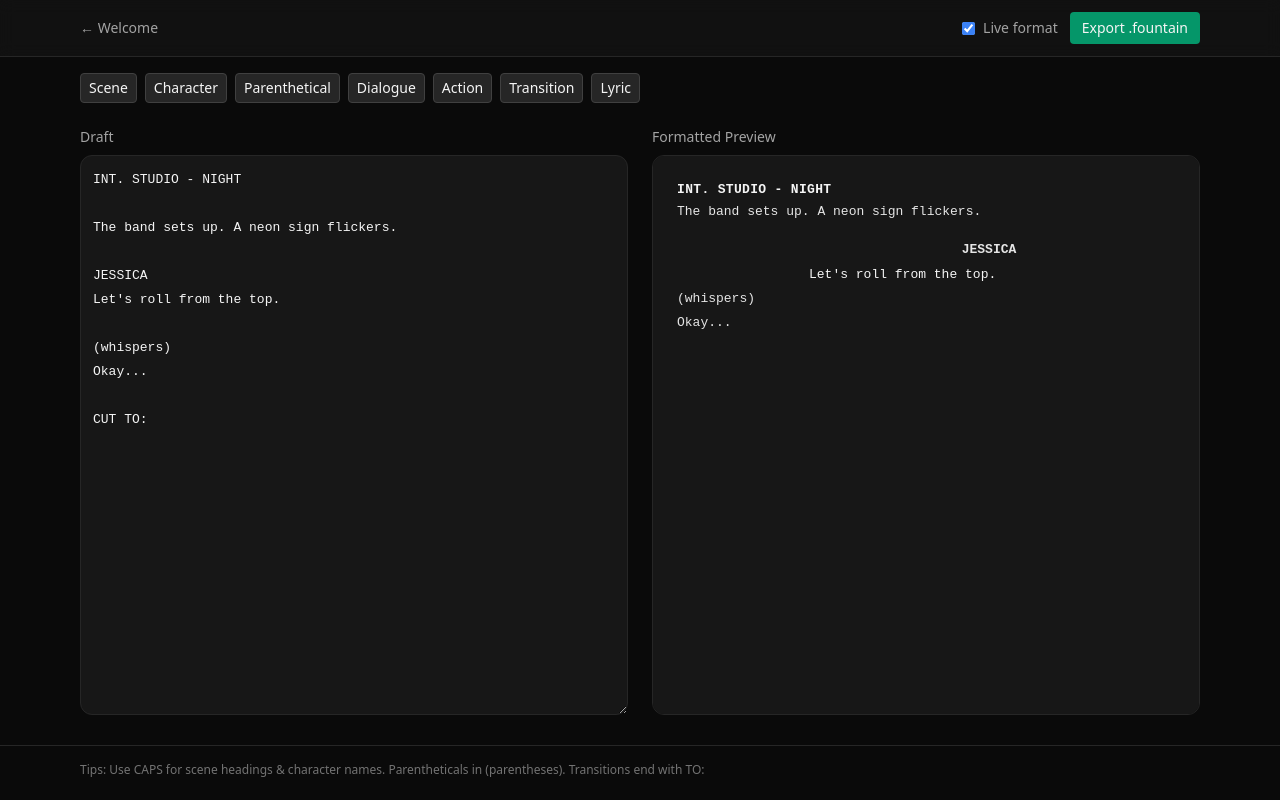
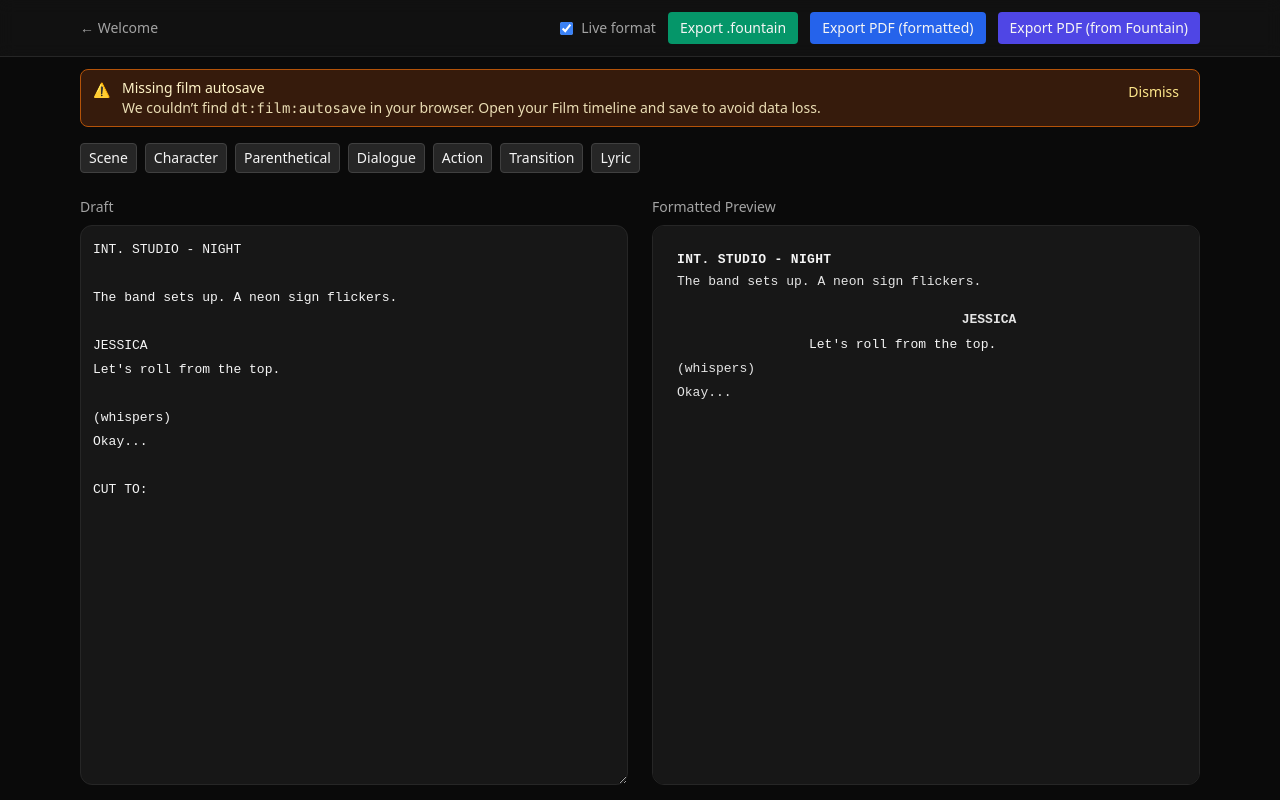
Before and after one commit to billymobilestar/directors-timeline, a Next.js app: page /writer in a window 1280 px wide. Built offline with nearby package versions, Linux system fonts and the light colour scheme.

Commit message:
feat: mobile-friendly timeline tweaks + autosave/export reminders

```diff
--- a/package.json
+++ b/package.json
@@ -13,6 +13,7 @@
   "dependencies": {
     "fast-xml-parser": "^5.2.5",
     "idb": "^8.0.0",
+    "jspdf": "^3.0.3",
     "mammoth": "^1.10.0",
     "next": "14.2.5",
     "pdfjs-dist": "^3.11.174",
--- a/src/app/script-editor/page.tsx
+++ b/src/app/script-editor/page.tsx
@@ -1,6 +1,6 @@
 'use client';
 
-import React, { useMemo, useState } from 'react';
+import React, { useEffect, useMemo, useState } from 'react';
 import { ScriptLine, LineType } from '@/lib/scriptTypes';
 import { linesToFountain } from '@/lib/fountainFormat';
 import { parseScript } from '@/lib/scriptParser';
@@ -60,6 +60,19 @@ function textToScriptLines(text: string): ScriptLine[] {
 }
 
 export default function ScriptEditorPage() {
+  // Warn if film autosave is missing so user doesn’t lose timeline work
+  const [showAutosaveWarn, setShowAutosaveWarn] = useState(false);
+  useEffect(() => {
+    if (typeof window === 'undefined') return;
+    try {
+      const key = 'dt:film:autosave';
+      const v = window.localStorage.getItem(key);
+      if (!v) setShowAutosaveWarn(true);
+    } catch {
+      // ignore storage errors
+    }
+  }, []);
+
   const [lines, setLines] = useState<ScriptLine[]>([
     { type: 'scene', text: 'INT. APARTMENT - NIGHT' },
     { type: 'action', text: 'A small room. A laptop hums on a desk.' },
@@ -146,6 +159,16 @@ export default function ScriptEditorPage() {
 
   return (
     <div className="h-full w-full flex flex-col">
+      {showAutosaveWarn && (
+        <div className="px-3 py-2 bg-amber-900/40 text-amber-200 text-sm border-b border-amber-700/50 flex items-center gap-3">
+          <span>⚠️ Film autosave not found (<code className="px-1 bg-black/30 rounded">dt:film:autosave</code>). Open your Film timeline and save a backup to avoid data loss.</span>
+          <button
+            className="ml-auto px-2 py-1 rounded bg-amber-800/60 hover:bg-amber-700/70"
+            onClick={() => setShowAutosaveWarn(false)}
+            aria-label="Dismiss warning"
+          >Dismiss</button>
+        </div>
+      )}
       <div className="border-b border-neutral-800 p-2 flex items-center gap-2">
         <span className="text-sm text-neutral-400">Script Editor</span>
 
--- a/src/app/writer/page.tsx
+++ b/src/app/writer/page.tsx
@@ -1,6 +1,7 @@
 'use client';
 
-import React, { useMemo, useRef, useState } from 'react';
+import React, { useMemo, useRef, useState, useEffect } from 'react';
+// PDF export uses dynamic import('jspdf') in the handlers below
 
 // --------------------------------------
 // Types
@@ -183,6 +184,27 @@ export default function WriterPage() {
   const [liveFormat, setLiveFormat] = useState(true);
   const taRef = useRef<HTMLTextAreaElement | null>(null);
 
+  // Notify if film autosave key is missing to avoid data loss
+  const [missingAutosave, setMissingAutosave] = useState(false);
+  useEffect(() => {
+    if (typeof window === 'undefined') return;
+    try {
+      const HAS = !!localStorage.getItem('dt:film:autosave');
+      setMissingAutosave(!HAS);
+      // Try a system notification once (non-blocking). Falls back to banner below.
+      if (!HAS && 'Notification' in window) {
+        const notify = () => new Notification('Missing film autosave', { body: 'dt:film:autosave not found. Save your film timeline to avoid data loss.' });
+        if (Notification.permission === 'granted') {
+          notify();
+        } else if (Notification.permission !== 'denied') {
+          Notification.requestPermission().then(p => p === 'granted' && notify());
+        }
+      }
+    } catch {
+      // ignore storage errors (e.g., Safari private mode)
+    }
+  }, []);
+
   // Tag current line helpers — transforms the selected line's text conveniently
   function tagCurrentLine(as: LineType) {
     const ta = taRef.current; if (!ta) return;
@@ -232,6 +254,138 @@ export default function WriterPage() {
     () => (liveFormat ? analyze(text) : toLines(text).map(t => ({ type: 'action' as LineType, text: t }))),
     [text, liveFormat]
   );
+
+  async function exportPdfFormatted() {
+    try {
+      const { jsPDF } = await import('jspdf');
+      // Letter size in points (1pt = 1/72in): 8.5 x 11 in => 612 x 792 pt
+      const doc = new jsPDF({ unit: 'pt', format: 'letter' });
+
+      // Margins similar to screenplay (1.0" left, 1.0" right, ~1.0" top/bottom)
+      const pageW = 612, pageH = 792;
+      const left = 72, right = 72, top = 72, bottom = 72;
+      const contentW = pageW - left - right;
+
+      // Use Courier family
+      const baseFont = 'courier';
+      const baseSize = 12; // ~ standard screenplay font size
+      const leading = 18; // line height in pt
+
+      let x = left;
+      let y = top;
+
+      const writeLine = (txt: string, opts?: { align?: 'left' | 'center' | 'right'; bold?: boolean; italic?: boolean }) => {
+        const align = opts?.align || 'left';
+        const style = opts?.bold ? (opts?.italic ? 'bolditalic' : 'bold') : (opts?.italic ? 'italic' : 'normal');
+        doc.setFont(baseFont, style as any);
+        doc.setFontSize(baseSize);
+        // simple wrap: split by content width using jsPDF splitTextToSize
+        const wrapped = doc.splitTextToSize(txt, contentW);
+        for (const w of wrapped) {
+          if (y + leading > pageH - bottom) {
+            doc.addPage('letter', 'portrait');
+            x = left; y = top;
+          }
+          if (align === 'center') {
+            const width = doc.getTextWidth(w);
+            doc.text(w, left + (contentW - width) / 2, y);
+          } else if (align === 'right') {
+            const width = doc.getTextWidth(w);
+            doc.text(w, left + contentW - width, y);
+          } else {
+            doc.text(w, x, y);
+          }
+          y += leading;
+        }
+      };
+
+      // Render analyzed lines with simple screenplay-like formatting
+      for (const ln of lines) {
+        switch (ln.type) {
+          case 'scene':
+            y += 6; // extra space before scene
+            writeLine(ln.text.trim(), { bold: true });
+            y += 6;
+            break;
+          case 'transition':
+            writeLine(ln.text.trim(), { align: 'right' });
+            break;
+          case 'character':
+            y += 6;
+            writeLine(ln.text.trim(), { align: 'center', bold: true });
+            break;
+          case 'parenthetical':
+            writeLine(ln.text.trim(), { align: 'center', italic: true });
+            break;
+          case 'dialogue':
+            // center column narrower (about 3 inches)
+            {
+              const oldContentW = contentW;
+              const dialogW = 324; // 4.5in
+              const dialogLeft = left + (contentW - dialogW) / 2;
+              const txt = ln.text;
+              const wrapped = (new jsPDF({ unit: 'pt', format: 'letter' })).splitTextToSize(txt, dialogW);
+              // Use existing doc with our helper:
+              doc.setFont(baseFont, 'normal');
+              doc.setFontSize(baseSize);
+              for (const w of wrapped) {
+                if (y + leading > pageH - bottom) {
+                  doc.addPage('letter', 'portrait');
+                  x = left; y = top;
+                }
+                doc.text(w, dialogLeft, y);
+                y += leading;
+              }
+            }
+            break;
+          case 'lyric':
+            writeLine(ln.text, { align: 'center' });
+            break;
+          case 'action':
+          default:
+            writeLine(ln.text);
+            break;
+        }
+      }
+
+      doc.save('script.pdf');
+    } catch (err) {
+      console.error('Export PDF (formatted) failed:', err);
+      alert('Failed to export formatted PDF');
+    }
+  }
+
+  async function exportPdfFountain() {
+    try {
+      const { jsPDF } = await import('jspdf');
+      const doc = new jsPDF({ unit: 'pt', format: 'letter' });
+      const pageW = 612, pageH = 792;
+      const left = 72, right = 72, top = 72, bottom = 72;
+      const contentW = pageW - left - right;
+      const baseFont = 'courier';
+      const baseSize = 12;
+      const leading = 18;
+
+      doc.setFont(baseFont, 'normal');
+      doc.setFontSize(baseSize);
+
+      let y = top;
+      const paras = text.replace(/\r\n?/g, '\n').split('\n');
+      const split = doc.splitTextToSize(paras, contentW) as string[];
+      for (const line of split) {
+        if (y + leading > pageH - bottom) {
+          doc.addPage('letter', 'portrait');
+          y = top;
+        }
+        doc.text(line, left, y);
+        y += leading;
+      }
+      doc.save('script_fountain.pdf');
+    } catch (err) {
+      console.error('Export PDF (fountain) failed:', err);
+      alert('Failed to export PDF from fountain text');
+    }
+  }
 
   function exportFountain() {
     try {
@@ -290,9 +444,40 @@ export default function WriterPage() {
             >
               Export .fountain
             </button>
+            <button
+              onClick={exportPdfFormatted}
+              className="px-3 py-1.5 rounded bg-blue-600 hover:bg-blue-500 text-sm font-medium"
+              title="Export formatted preview to PDF"
+            >
+              Export PDF (formatted)
+            </button>
+            <button
+              onClick={exportPdfFountain}
+              className="px-3 py-1.5 rounded bg-indigo-600 hover:bg-indigo-500 text-sm font-medium"
+              title="Export raw Fountain text to PDF"
+            >
+              Export PDF (from Fountain)
+            </button>
           </div>
         </div>
       </header>
+
+      {missingAutosave && (
+        <div className="mx-auto max-w-6xl px-4 pt-3">
+          <div className="flex items-start gap-3 rounded-lg border border-amber-700 bg-amber-900/40 text-amber-100 px-3 py-2 text-sm">
+            <div className="mt-0.5">⚠️</div>
+            <div className="flex-1">
+              <div className="font-medium">Missing film autosave</div>
+              <div className="opacity-90">We couldn’t find <code className="font-mono">dt:film:autosave</code> in your browser. Open your Film timeline and save to avoid data loss.</div>
+            </div>
+            <button
+              onClick={() => setMissingAutosave(false)}
+              className="shrink-0 rounded-md px-2 py-1 text-amber-200 hover:bg-amber-800/60"
+              title="Dismiss"
+            >Dismiss</button>
+          </div>
+        </div>
+      )}
 
       {/* Toolbar */}
       <div className="mx-auto max-w-6xl px-4 pt-4">
--- a/src/components/WaveformCanvas.tsx
+++ b/src/components/WaveformCanvas.tsx
@@ -1317,8 +1317,7 @@ const onMouseUp = () => endDrag();
       <input
   id="ai-audio-input"
   type="file"
-  accept="audio/*"
-  className="hidden"
+accept="audio/*,video/*,application/octet-stream,.mp3,.wav,.m4a,.aac,.ogg,.flac,.aif,.aiff,.caf"  className="hidden"
   onChange={async (e) => {
     const file = e.target.files?.[0];
     if (!file) return;
```
Also changed, not shown: 1 other file (tests, documents, lock files or other folders).
